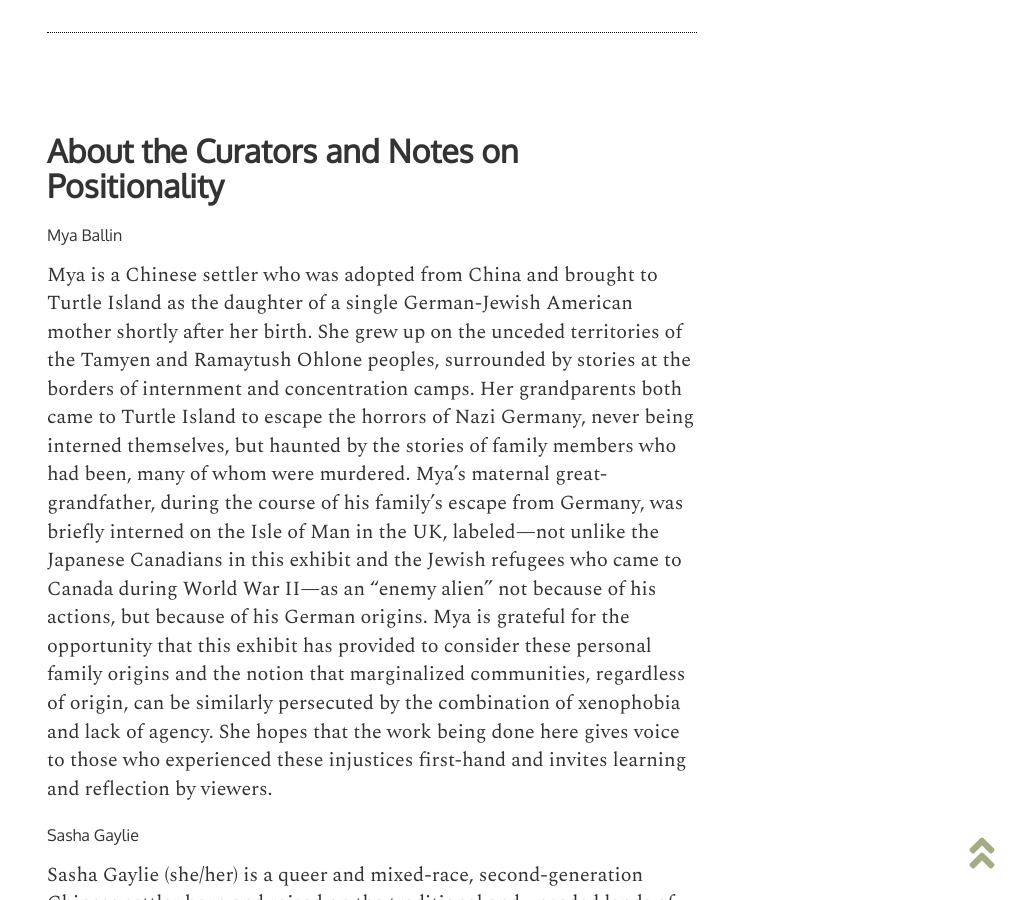
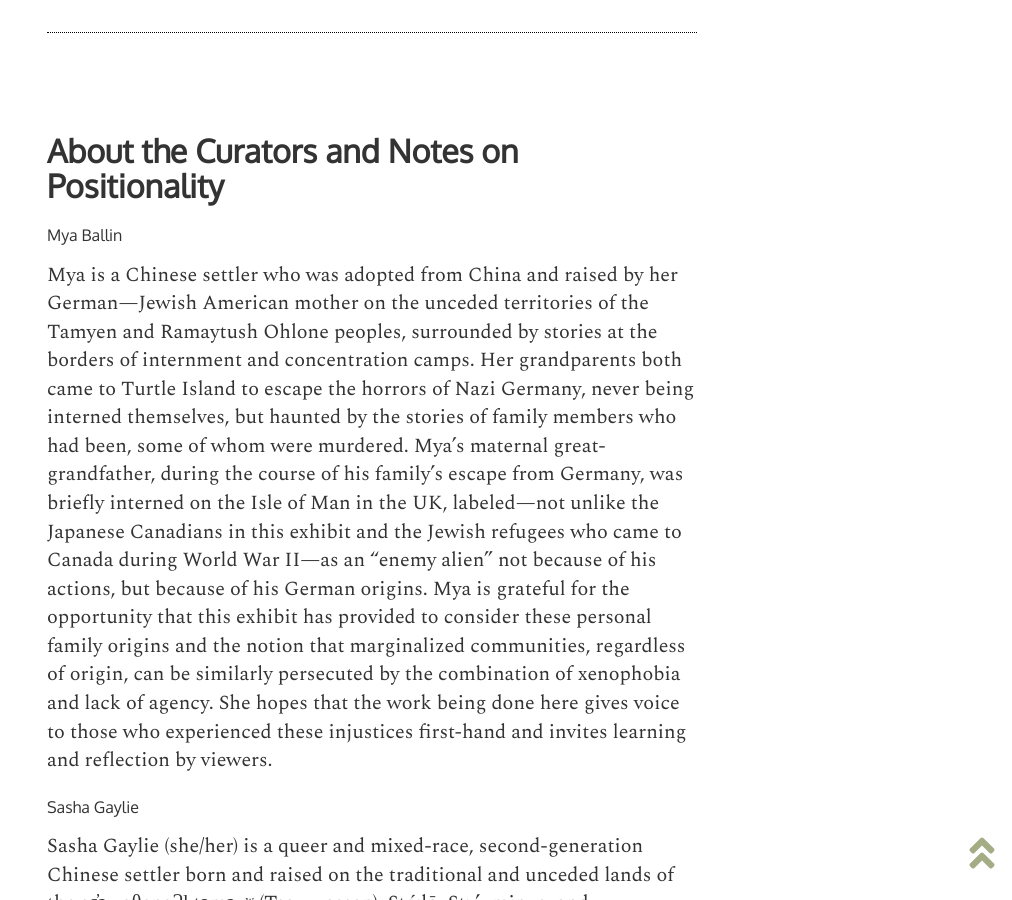
Before and after one commit to ubc-library-rbsc/gillis-2021, a Jekyll site: the page built from pages/about.md, in a window 1280 px wide and 900 px high, scrolled down 4254 px. Shown: the whole window, without its empty margins (268-1280 px from the left). Built offline with Jekyll 4.4.1, drawn with Linux system fonts in a browser that asks for light colours.

Commit message:
Update about.md

```diff
--- a/pages/about.md
+++ b/pages/about.md
@@ -60,7 +60,7 @@ We wish to acknowledge that these letters are incredibly valuable in that they e
 ## About the Curators and Notes on Positionality
 
 <h6>Mya Ballin</h6>
-Mya is a Chinese settler who was adopted from China and brought to Turtle Island as the daughter of a single German-Jewish American mother shortly after her birth. She grew up on the unceded territories of the Tamyen and Ramaytush Ohlone peoples, surrounded by stories at the borders of internment and concentration camps. Her grandparents both came to Turtle Island to escape the horrors of Nazi Germany, never being interned themselves, but haunted by the stories of family members who had been, many of whom were murdered. Mya’s maternal great-grandfather, during the course of his family’s escape from Germany, was briefly interned on the Isle of Man in the UK, labeled—not unlike the Japanese Canadians in this exhibit and the Jewish refugees who came to Canada during World War II—as an “enemy alien” not because of his actions, but because of his German origins. Mya is grateful for the opportunity that this exhibit has provided to consider these personal family origins and the notion that marginalized communities, regardless of origin, can be similarly persecuted by the combination of xenophobia and lack of agency. She hopes that the work being done here gives voice to those who experienced these injustices first-hand and invites learning and reflection by viewers.
+Mya is a Chinese settler who was adopted from China and raised by her German—Jewish American mother on the unceded territories of the Tamyen and Ramaytush Ohlone peoples, surrounded by stories at the borders of internment and concentration camps. Her grandparents both came to Turtle Island to escape the horrors of Nazi Germany, never being interned themselves, but haunted by the stories of family members who had been, some of whom were murdered. Mya’s maternal great-grandfather, during the course of his family’s escape from Germany, was briefly interned on the Isle of Man in the UK, labeled—not unlike the Japanese Canadians in this exhibit and the Jewish refugees who came to Canada during World War II—as an “enemy alien” not because of his actions, but because of his German origins. Mya is grateful for the opportunity that this exhibit has provided to consider these personal family origins and the notion that marginalized communities, regardless of origin, can be similarly persecuted by the combination of xenophobia and lack of agency. She hopes that the work being done here gives voice to those who experienced these injustices first-hand and invites learning and reflection by viewers.
 <br>
 <h6>Sasha Gaylie</h6>
 Sasha Gaylie (she/her) is a queer and mixed-race, second-generation Chinese settler born and raised on the traditional and unceded lands of the sc̓əwaθenaɁɬ təməxʷ (Tsawwassen), Stó:lō, Stz’uminus, and xʷməθkʷəy̓əm (Musqueam) peoples. Though the period of forced dispersal predates the immigration of Sasha’s family to Canada, it has been humbling to learn about the ways that the Chinese Canadian community was complicit in the displacement of Japanese Canadians through research for this exhibit. One example is the decision to wear badges stating “I am Chinese” to deflect persecution from law enforcement and redirect it back towards the Japanese Canadian community. In the wake of rising reports of anti-Asian racism in recent years, this has been a sobering reminder of how white supremacy and xenophobia can manifest in acts of lateral racism. As with Mya, Sasha hopes that highlighting the voices in this exhibit—youth narratives of loss and injustice, and resilience in the face of it—will bring about a better awareness of the harms inflicted by the Canadian government and help us imagine the forms solidarity can take.
```
